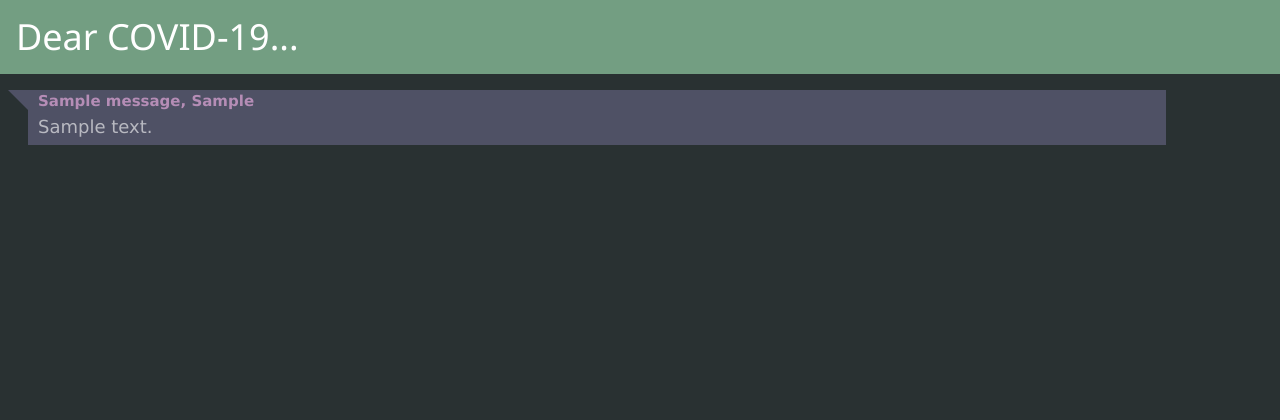
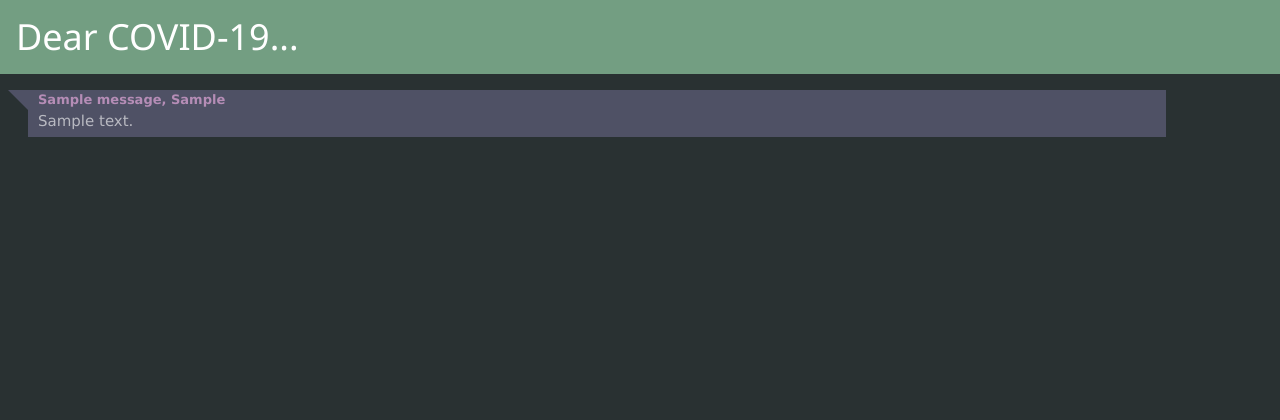
Before and after one commit to supmir/COVID, a Django app: page /DearCovid/1 in a window 1280 px wide. Shown: the top 420 px of the page. Run offline with Django 3.2, Linux system fonts and the light colour scheme; tables that the repository leaves empty hold one stand-in row (values such as "Sample post").

Commit message:
Change index site. resize fonts.

```diff
--- a/information/urls.py
+++ b/information/urls.py
@@ -5,7 +5,8 @@ from django.views.generic.base import RedirectView
 
 
 urlpatterns = [
-    path('', views.index, name='index'),
+    # path('', views.index, name='index'),
+    path('', RedirectView.as_view(url = "http://19-ncov.cf/DearCovid/1"), name='index'),
     # path('DearCovid', views.messages, name='messages'),
     path('DearCovid', RedirectView.as_view(url = "http://19-ncov.cf/DearCovid/1"), name='messages'),
     path('DearCovid/<int:page>', views.messages, name='messages'),
--- a/static/styles/messages.css
+++ b/static/styles/messages.css
@@ -116,7 +116,7 @@ body {
 
 .username {
     padding: 0px 10px 0px 10px;
-    /* font-size: small; */
+    font-size: small;
     font-weight: 800;
     color: var(--username);
 }
@@ -124,7 +124,6 @@ body {
 .talktext {
     padding: 0px 10px 5px 10px;
     color: var(--message);
-    font-size: larger;
 }
 
 .username,
```
